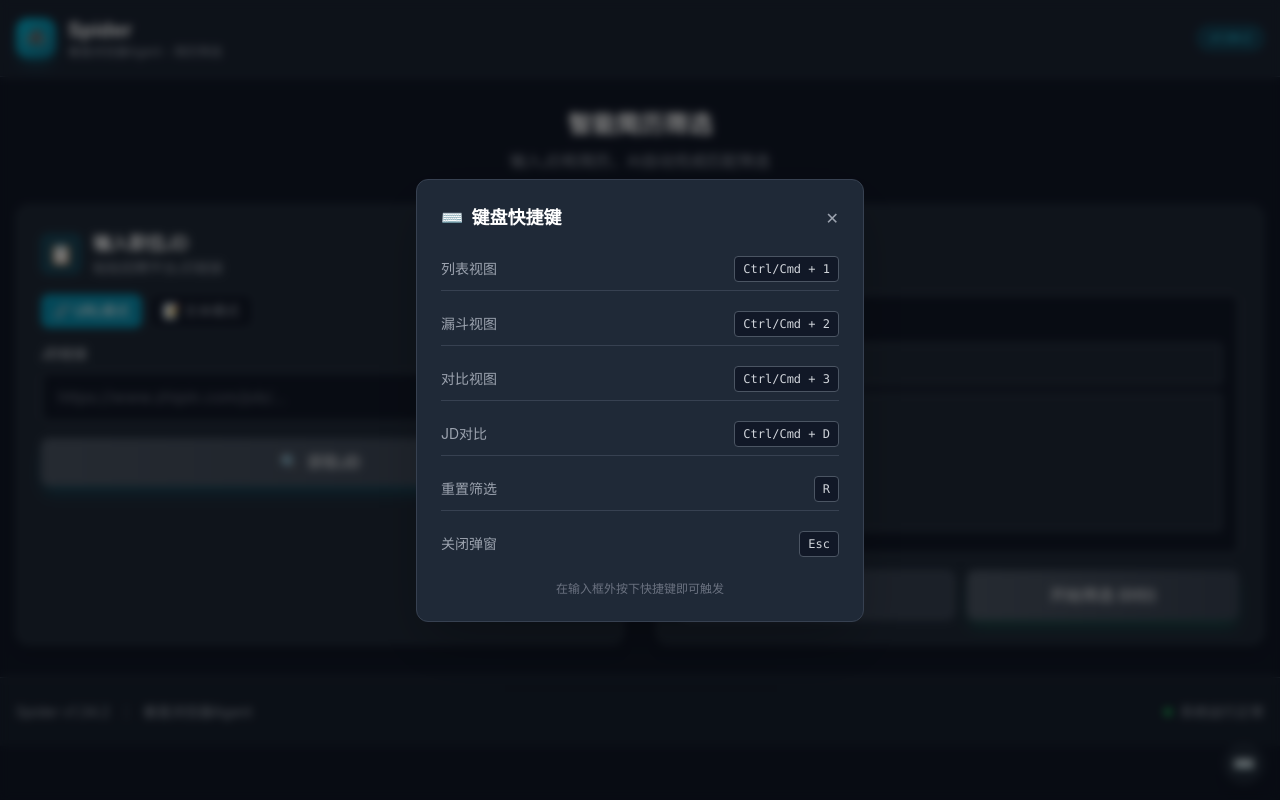
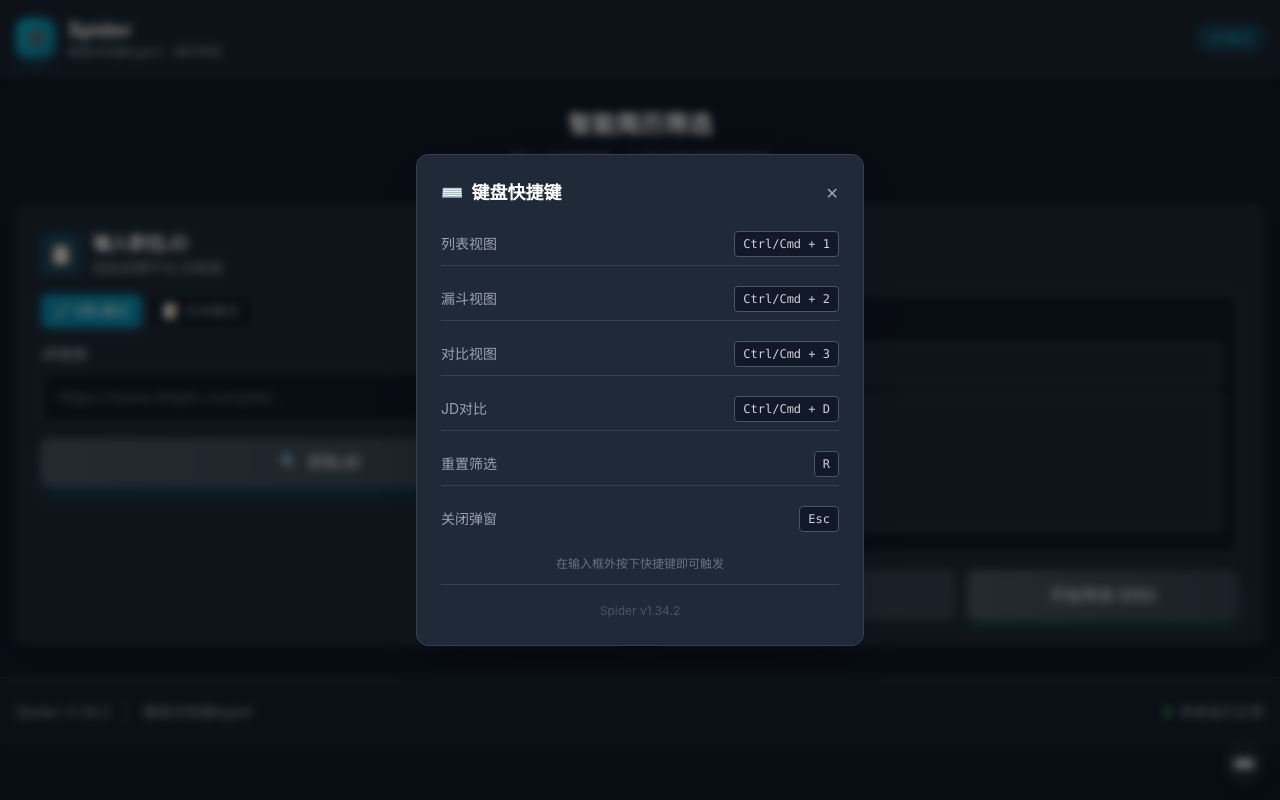
Before and after one commit to Xues-idiot/vertical-browser-agent, a Next.js app in the folder frontend/: page / in a window 1280 px wide. Both pictures are taken after a click on the button "⌨️". Built offline with nearby package versions, Linux system fonts and the light colour scheme.

Commit message:
feat(KeyboardShortcutsHelp): 添加版本信息显示

```diff
--- a/frontend/src/components/KeyboardShortcutsHelp.tsx
+++ b/frontend/src/components/KeyboardShortcutsHelp.tsx
@@ -75,6 +75,9 @@ export default function KeyboardShortcutsHelp() {
               <p className="text-xs text-gray-500 mt-4 text-center">
                 在输入框外按下快捷键即可触发
               </p>
+              <div className="mt-3 pt-3 border-t border-gray-700 text-center">
+                <span className="text-xs text-gray-600">Spider v1.34.2</span>
+              </div>
             </motion.div>
           </motion.div>
         )}
```
